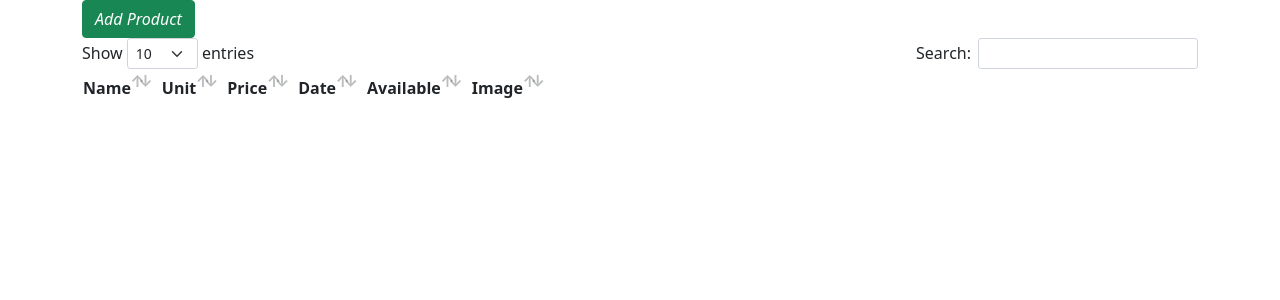
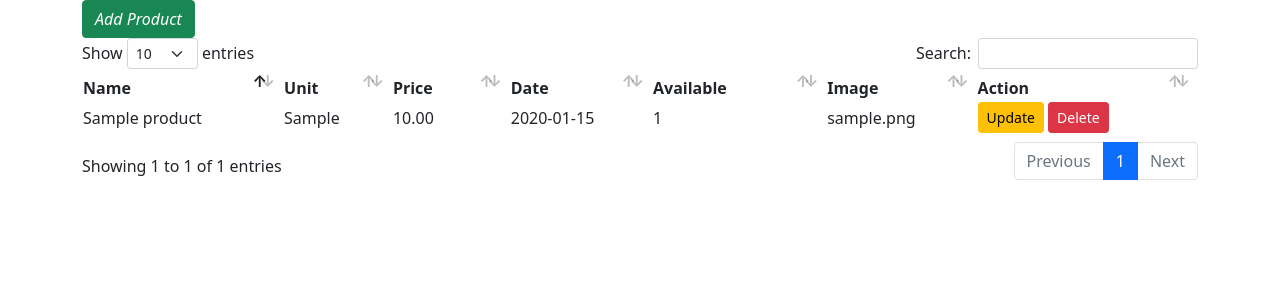
Before and after one commit to auhsojsomar/nityo, a PHP site: page / in a window 1280 px wide. Shown: the top 300 px of the page. Run offline with PHP 8.4, Linux system fonts and the light colour scheme; tables that the repository leaves empty hold one stand-in row (values such as "Sample post"); lists and menus that the app fills with data are empty.

Commit message:
show and delete

```diff
--- a/index.php
+++ b/index.php
@@ -58,8 +58,8 @@
                 </form>
                 </div>
             </div>
-            </div>
-        <table id="productTable">
+        </div>
+        <table id="productTable" class="w-100">
             <thead>
                 <tr>
                     <th>Name</th>
@@ -68,10 +68,18 @@
                     <th>Date</th>
                     <th>Available</th>
                     <th>Image</th>
+                    <th>Action</th>
                 </tr>
             </thead>
             <tbody>
+                <?php
 
+                include_once "./product/Product.php";
+
+                $product = new Product();
+                $product->fetchData();
+
+                ?>
             </tbody>
         </table>
     </div>
@@ -81,12 +89,17 @@
     <script type="text/javascript" src="./js/datatables.min.js"></script>
 
     <script type="text/javascript">
+
         $(document).ready(function() {
+
+            let dataTable = $("#productTable").DataTable({processing: true});
+
             $("#productForm").on("submit", function(e) {
                 // prevent to submit form
                 e.preventDefault();
 
                 let formData = new FormData(this);
+
                 $.ajax({
                     type: "POST",
                     url: "product/add.php",
@@ -109,14 +122,43 @@
                 })
             });
 
-            $("#productTable").DataTable({
-                "processing": true,
-                "serverSide": true,
-                "serverMethod": 'post',
-                "ajax": {
-                    "url": "product/fetch.php"
+            $("[name=delete]").on('click', function(){
+                Swal.fire({
+                title: 'Are you sure you want to delete?',
+                icon: 'warning',
+                showCancelButton: true,
+                confirmButtonColor: '#3085d6',
+                cancelButtonColor: '#d33',
+                confirmButtonText: 'Yes'
+                }).then((result) => {
+                if (result.isConfirmed) {
+                    $.ajax({
+                        type: "POST",
+                        url: "product/delete.php",
+                        data: {id: this.id},
+                        success: message => {
+                            if(message == "error"){
+                                Swal.fire({
+                                icon: 'error',
+                                title: 'Oops...',
+                                text: 'Something went wrong!',
+                                });
+                            }
+                            else{
+                                 Swal.fire(
+                                    'Deleted!',
+                                    'Your file has been deleted.',
+                                    'success'
+                                );
+                            }
+
+                        }
+                    });
                 }
+                });
             });
+
+
         });
     </script>
 </body>
--- a/product/Product.php
+++ b/product/Product.php
@@ -93,17 +93,47 @@ class Product{
 
     public function fetchData(){
 
-        require_once('../db.php');
+        require_once "./db.php";
 
         $sql = "SELECT * FROM products";
-        $stmt = $pdo->query($sql);
+        $stmt = $pdo->prepare($sql);
+        $stmt->execute();
         $products = $stmt->fetchAll();
 
-        echo json_encode($products);
-
+        foreach($products as $product){
+            echo "
+            <tr>
+                <td>$product->name</td>
+                <td>$product->unit</td>
+                <td>$product->price</td>
+                <td>$product->date</td>
+                <td>$product->available</td>
+                <td>$product->image</td>
+                <td>
+                    <button type='button' class='btn btn-warning btn-sm' name='update' id='$product->id'>Update</button>
+                    <button type='button' class='btn btn-danger btn-sm' name='delete' id='$product->id'>Delete</button>
+                </td>
+            </tr>
+            ";
+        }
 
     }
 
+    public function deleteData($id){
+
+    require_once "../db.php";
+
+    $sql = "DELETE FROM products WHERE id = ?";
+    $stmt = $pdo->prepare($sql);
+    $result = $stmt->execute([$id]);
+
+    if($result){
+        echo "success";
+    }
+    else{
+        echo "error";
+    }
+    }
 }
 
 ?>
--- a/product/add.php
+++ b/product/add.php
@@ -1,6 +1,6 @@
 <?php
 
-include "./Product.php";
+include_once "./Product.php";
 
 $product = new Product();
 echo json_encode($product->insertData());
--- a/product/fetch.php
+++ /dev/null
@@ -1,8 +0,0 @@
-<?php
-
-include_once("./Product.php");
-
-$product = new Product();
-echo json_encode($product->fetchData());
-
-?>
--- a/product/validation.php
+++ /dev/null
@@ -1,6 +0,0 @@
-<?php
-
-
-
-
-?>
```
Also changed, not shown: product/delete.php (added, +10 -0 lines).
